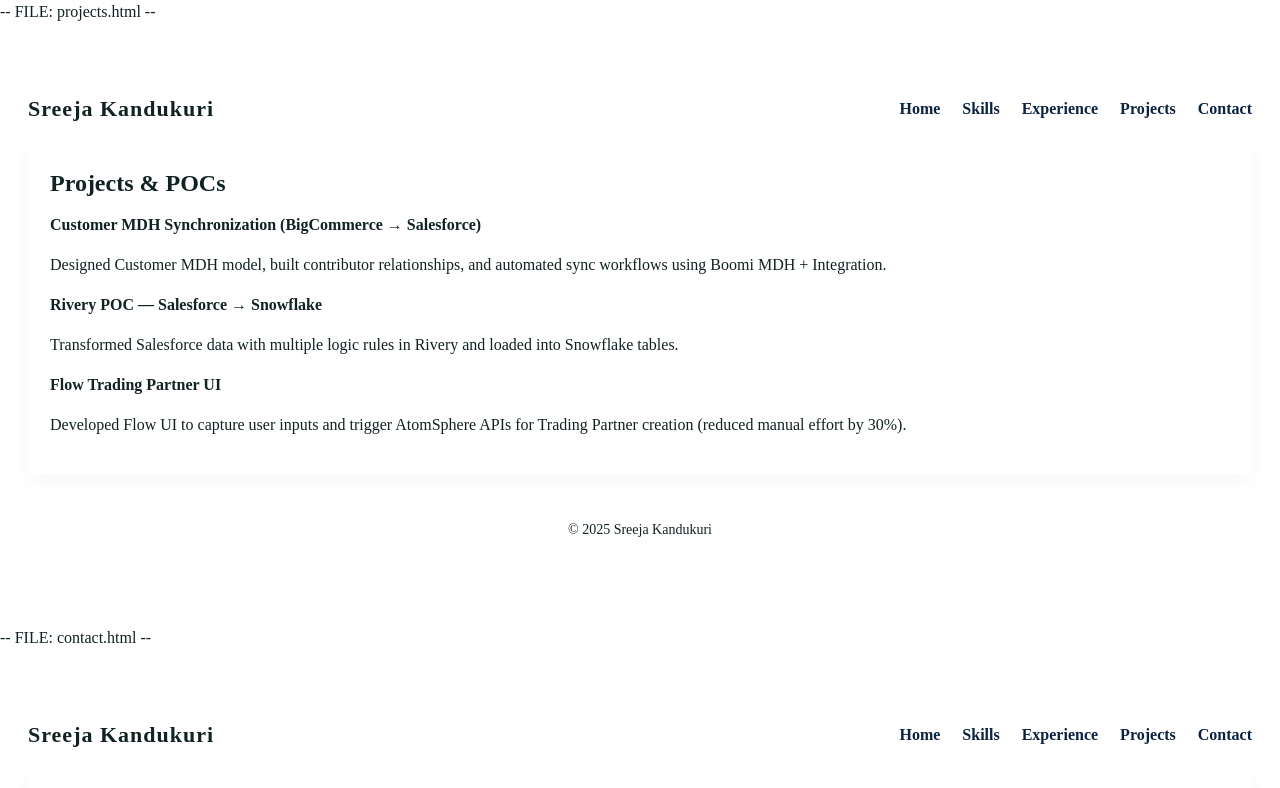
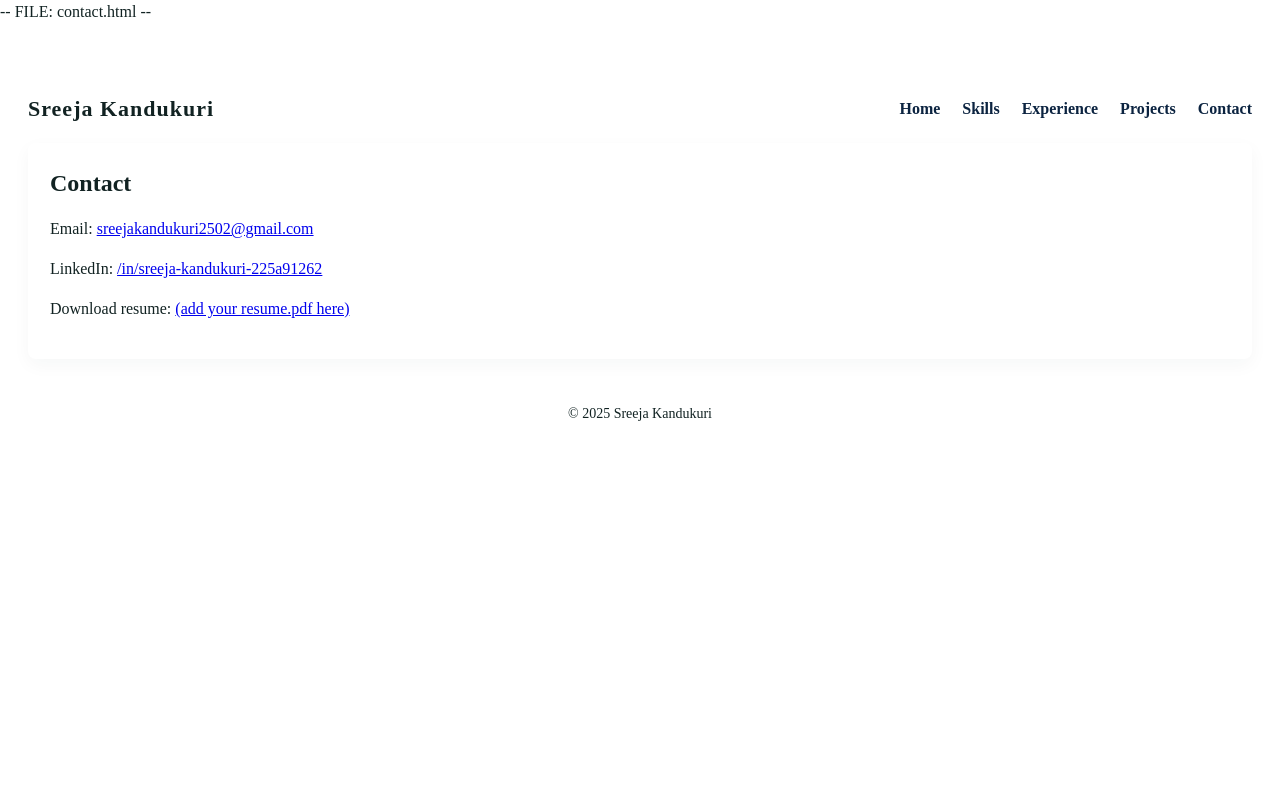
Before and after one commit to SreejaKandukuri390/sreejakandukuri, a plain HTML site: page sreeja_kandukuri_resume_website.html in a window 1280 px wide. Shown: the top 788 px of the page. Drawn offline with Linux system fonts and the light colour scheme.

Commit message:
Update sreeja_kandukuri_resume_website.html

```diff
--- a/sreeja_kandukuri_resume_website.html
+++ b/sreeja_kandukuri_resume_website.html
@@ -6,31 +6,7 @@
 
 
 
--- FILE: projects.html --
-<!doctype html>
-<html lang="en"><head><meta charset="utf-8"><meta name="viewport" content="width=device-width,initial-scale=1"><title>Projects — Sreeja</title><link rel="stylesheet" href="style.css"></head><body>
-  <div class="container">
-    <header class="header"><div class="brand">Sreeja Kandukuri</div>
-      <nav class="nav"><a href="index.html">Home</a><a href="skills.html">Skills</a><a href="experience.html">Experience</a><a href="projects.html">Projects</a><a href="contact.html">Contact</a></nav>
-    </header>
 
-    <section class="section">
-      <h2>Projects & POCs</h2>
-      <div class="project"><strong>Customer MDH Synchronization (BigCommerce → Salesforce)</strong>
-        <p>Designed Customer MDH model, built contributor relationships, and automated sync workflows using Boomi MDH + Integration.</p>
-      </div>
-      <div class="project"><strong>Rivery POC — Salesforce → Snowflake</strong>
-        <p>Transformed Salesforce data with multiple logic rules in Rivery and loaded into Snowflake tables.</p>
-      </div>
-      <div class="project"><strong>Flow Trading Partner UI</strong>
-        <p>Developed Flow UI to capture user inputs and trigger AtomSphere APIs for Trading Partner creation (reduced manual effort by 30%).</p>
-      </div>
-    </section>
-
-    <footer class="footer">© <span id="year4"></span> Sreeja Kandukuri</footer>
-  </div>
-  <script>document.getElementById('year4').textContent=new Date().getFullYear();</script>
-</body></html>
 
 
 -- FILE: contact.html --
```
